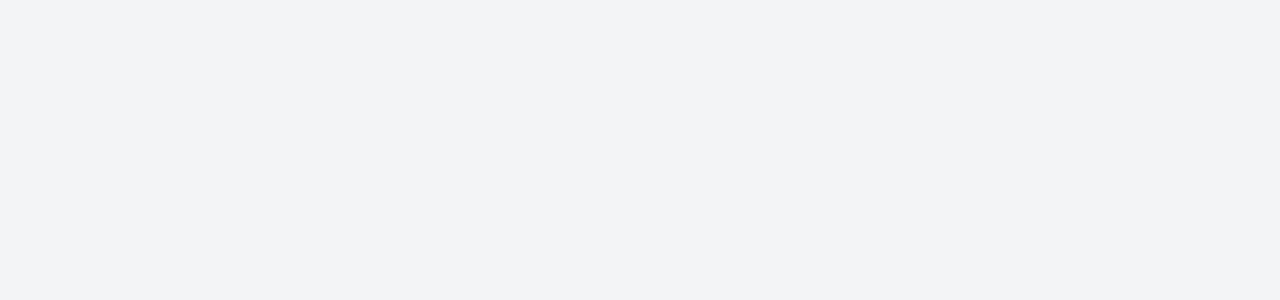
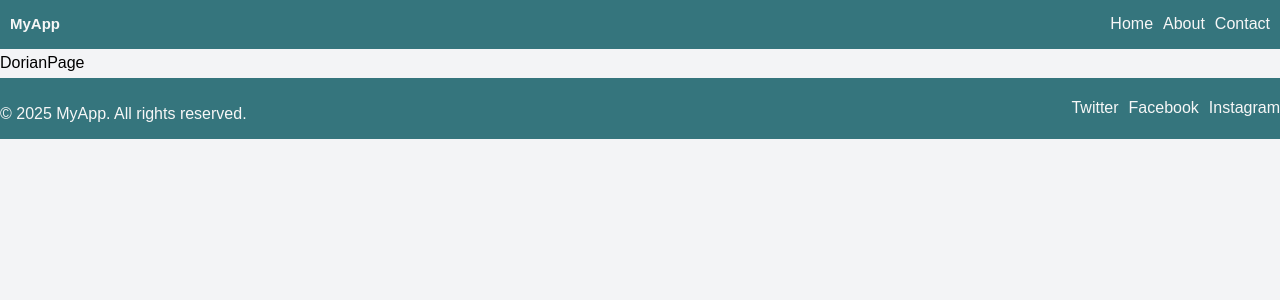
Before and after one commit to doriandarren/famindex.com, a React (Vite) app: page /dorian in a window 1280 px wide. Before the commit this address led to /login. Shown: the top 300 px of the page. Built offline with nearby package versions, Linux system fonts and the light colour scheme.

Commit message:
add page dorian

```diff
--- /dev/null
+++ b/src/modules/public/pages/DorianPage.jsx
@@ -0,0 +1,5 @@
+export const DorianPage = () => {
+  return (
+    <div>DorianPage</div>
+  )
+}
--- a/src/modules/public/routes/PublicRoutes.jsx
+++ b/src/modules/public/routes/PublicRoutes.jsx
@@ -5,6 +5,7 @@ import { AboutPage } from "../pages/AboutPage";
 import { ContactPage } from "../pages/ContactPage";
 import { DilanPage } from "../pages/DilanPage";
 import { MilePage } from "../pages/MilePage";
+import { DorianPage } from "../pages/DorianPage";
 
 export const PublicRoutes = () => {
   return (
@@ -58,6 +59,16 @@ export const PublicRoutes = () => {
         />
 
 
+        <Route
+          path="/dorian"
+          element={
+            <MainLayout>
+              <DorianPage />
+            </MainLayout>
+          }
+        />
+
+
 
         {/* <Route path="/*" element={ <LoginPage /> } /> */}
         <Route path="/*" element={ <Navigate to="/login" /> } />
```
